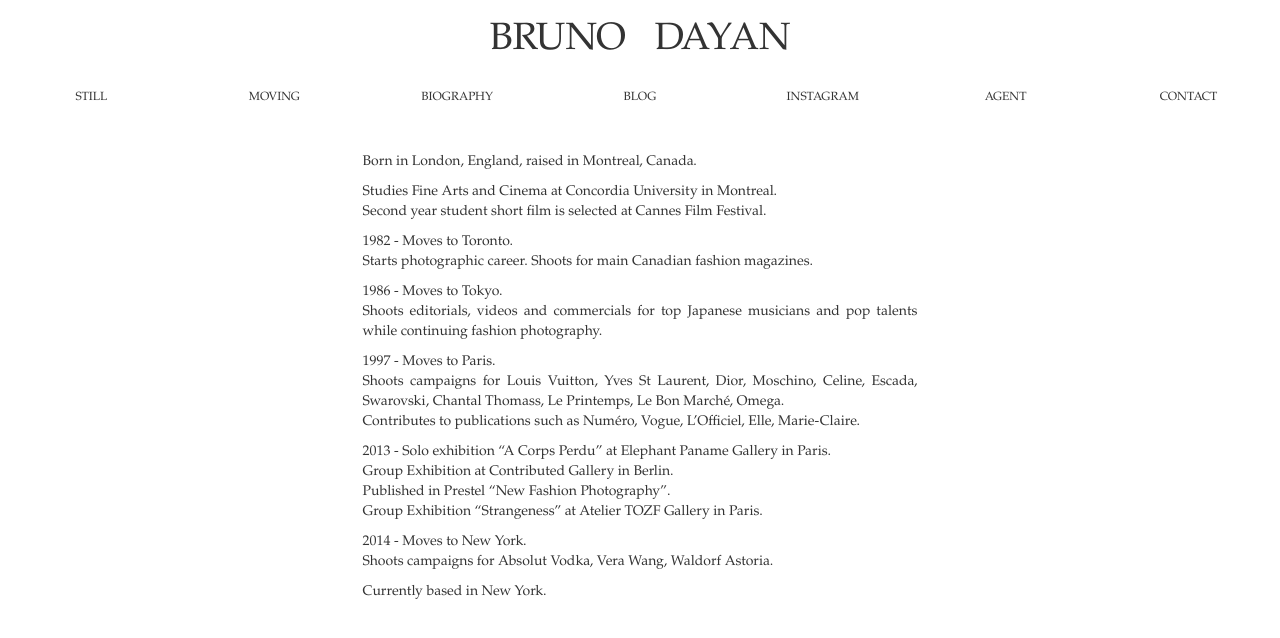
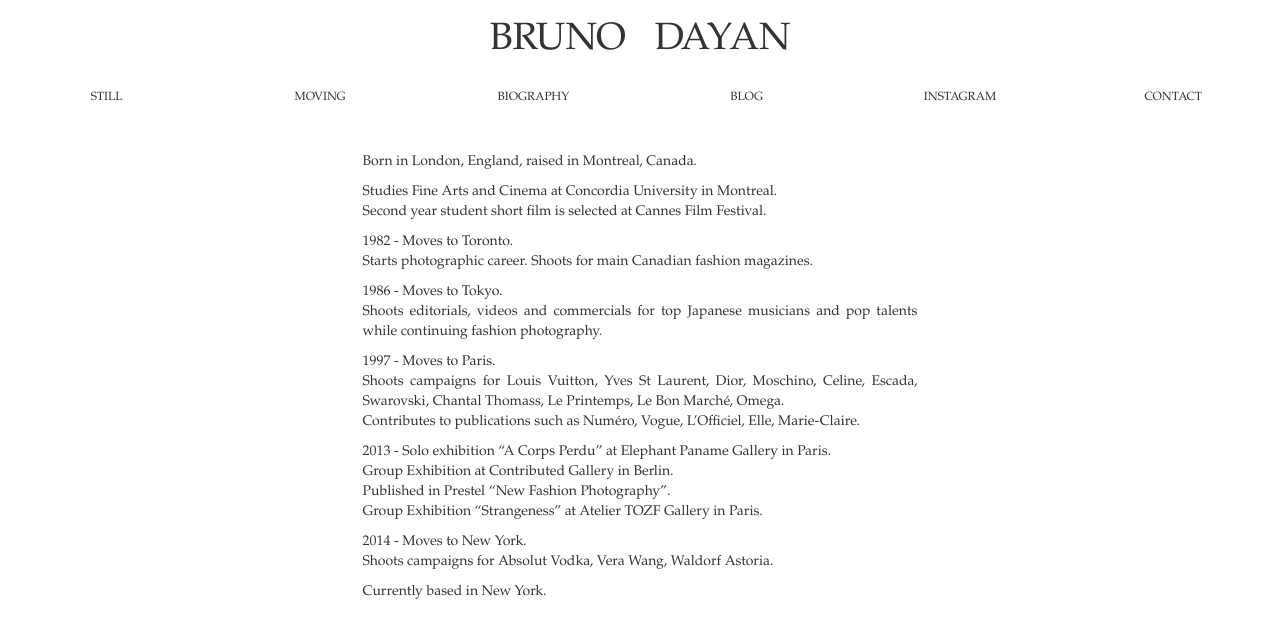
Before and after one commit to brunodayanphotography/brunodayanphotography.github.io, a Jekyll site: the page built from biography.html, in a window 1280 px wide. Shown: the top 638 px of the page. Built offline with Jekyll 4.4.1, drawn with Linux system fonts in a browser that asks for light colours.

Commit message:
Update default.html

```diff
--- a/_layouts/default.html
+++ b/_layouts/default.html
@@ -57,7 +57,7 @@
                         <li><a href="/blog.html" target="_blank" class="btn btn-link no-link"><small>BLOG</small></a></li>
                         <li><a href="http://www.instagram.com/brunodayanphotography" target="_blank" class="btn btn-link no-link"><small>INSTAGRAM</small></a></li>
                         <!--<li><a href="http://www.facebook.com/brunodayan" target="_blank" class="btn btn-link no-link"><small>FACEBOOK</small></a></li>-->
-                        <li><a href="http://www.societymgmt.com/artists/bruno-dayan/" target="_blank" class="btn btn-link no-link"><small>AGENT</small></a></li>
+                        <!--<li><a href="http://www.societymgmt.com/artists/bruno-dayan/" target="_blank" class="btn btn-link no-link"><small>AGENT</small></a></li>-->
                         <li><a href="mailto:mail@brunodayan.com" class="btn btn-link no-link"><small>CONTACT</small></a></li>
                     </ul>
                 </div>
@@ -78,7 +78,7 @@
                     <a href="/blog.html" target="_blank" class="btn btn-link no-link"><small>BLOG</small></a>
                     <a href="http://www.instagram.com/brunodayanphotography" target="_blank" class="btn btn-link no-link"><small>INSTAGRAM</small></a>
                     <!--<a href="http://www.facebook.com/brunodayan" target="_blank" class="btn btn-link no-link"><small>FACEBOOK</small></a>-->
-                    <a href="http://www.societymgmt.com/artists/bruno-dayan/" target="_blank" class="btn btn-link no-link"><small>AGENT</small></a>
+                    <!--<a href="http://www.societymgmt.com/artists/bruno-dayan/" target="_blank" class="btn btn-link no-link"><small>AGENT</small></a>-->
                     <a href="mailto:mail@brunodayan.com" class="btn btn-link no-link"><small>CONTACT</small></a>
                 </div>
             </div>
```
